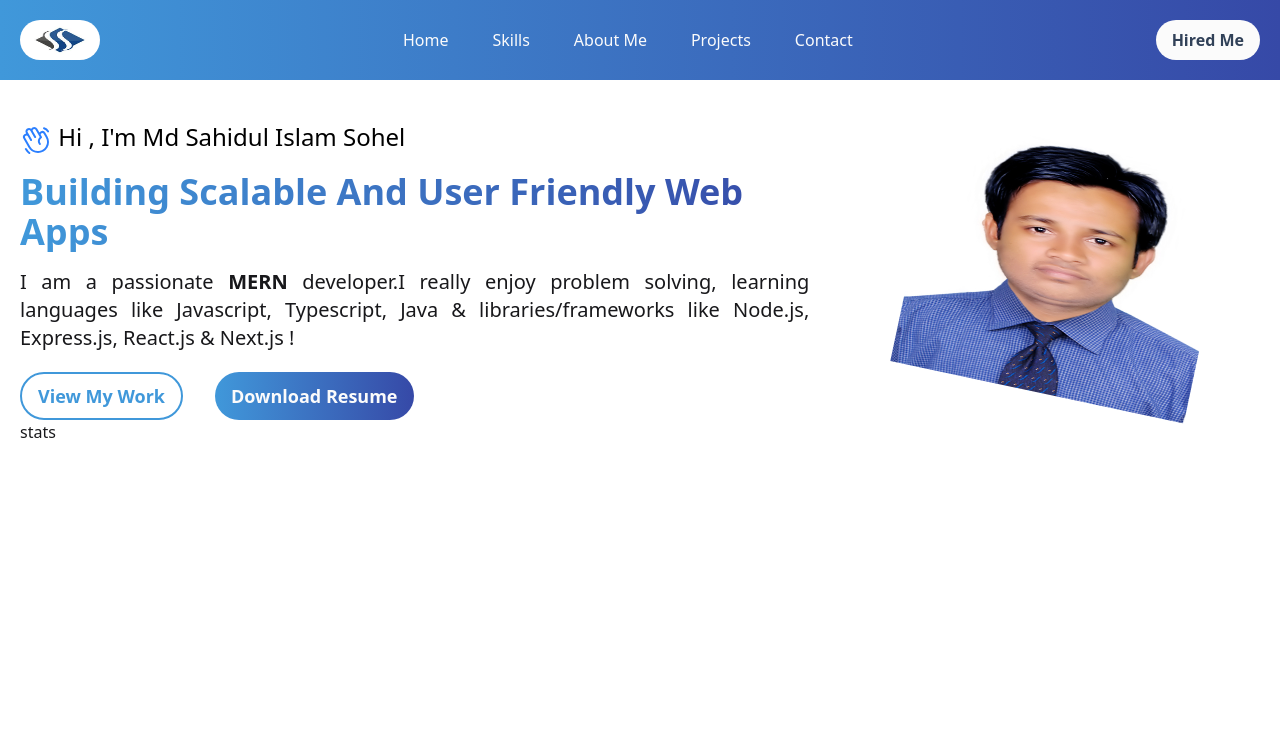
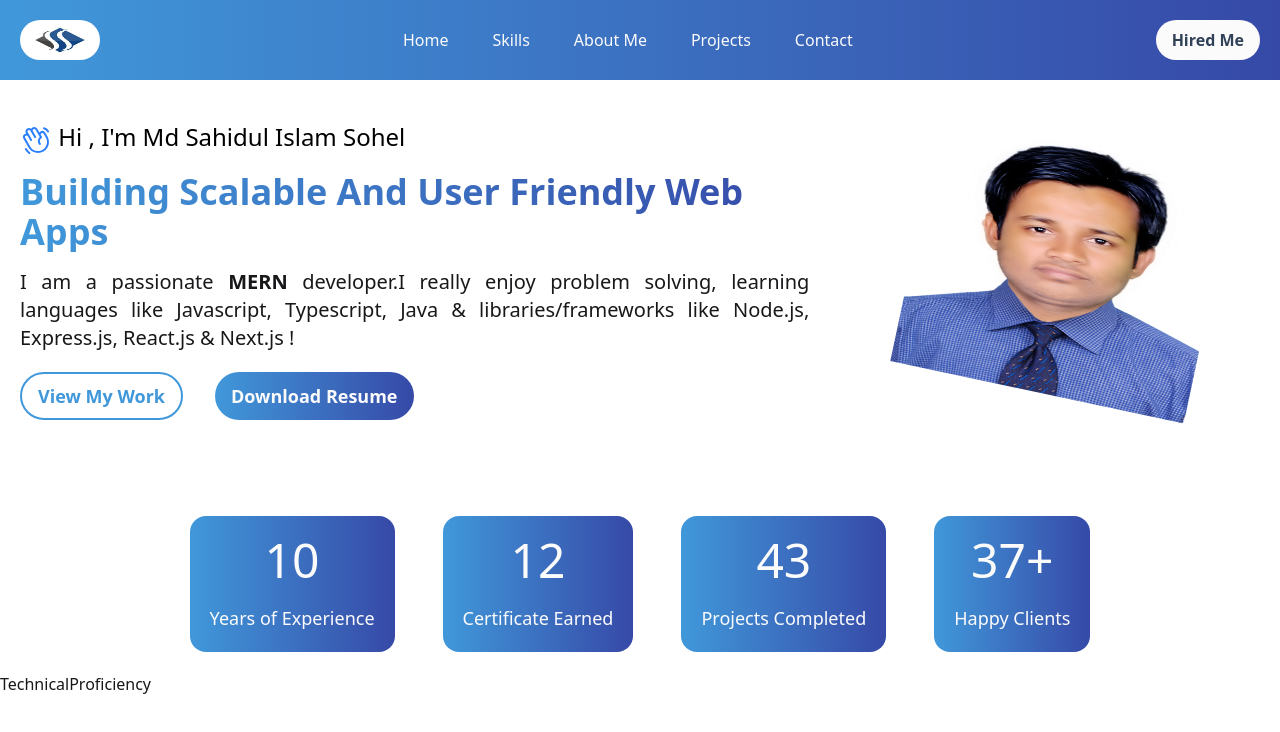
Before and after one commit to SohelShahid117/sohels_portfolio, a React (Vite) app: page / in a window 1280 px wide. Shown: the top 732 px of the page. Built offline with nearby package versions, Linux system fonts and the light colour scheme.

Commit message:
hero section done

```diff
--- a/src/App.jsx
+++ b/src/App.jsx
@@ -1,6 +1,7 @@
 import "./App.css";
 import Navbar from "./sections/Navbar";
 import Hero from "./sections/Hero";
+import TechnicalProficiency from "./sections/TechnicalProficiency";
 
 function App() {
   return (
@@ -8,6 +9,7 @@ function App() {
       <div>
         <Navbar />
         <Hero />
+        <TechnicalProficiency />
       </div>
     </>
   );
--- /dev/null
+++ b/src/components/StateInCard.jsx
@@ -0,0 +1,12 @@
+import React from "react";
+
+const StateInCard = ({ count, label }) => {
+  return (
+    <div className="flex flex-col items-center justify-center gap-3 md:gap-5 bg-img-gradient rounded-2xl p-5 text-white">
+      <p className="text-4xl md:text-5xl font-medium">{count}</p>
+      <p className="text-md md:text-lg ">{label}</p>
+    </div>
+  );
+};
+
+export default StateInCard;
--- a/src/sections/Hero.jsx
+++ b/src/sections/Hero.jsx
@@ -5,6 +5,8 @@ import { IoLogoJavascript } from "react-icons/io";
 import { FaJs, FaNodeJs, FaReact } from "react-icons/fa";
 import { SiMongodb } from "react-icons/si";
 import { RiNextjsLine } from "react-icons/ri";
+import { stats } from "../utils/data";
+import StateInCard from "../components/StateInCard";
 
 const Hero = () => {
   return (
@@ -50,7 +52,11 @@ const Hero = () => {
         </div>
       </div>
 
-      <div>stats</div>
+      <div className="flex gap-12 mt-16 md:mt-24 flex-wrap  items-center justify-center">
+        {stats.map((stat, i) => (
+          <StateInCard key={i} count={stat.count} label={stat.label} />
+        ))}
+      </div>
     </section>
   );
 };
```
